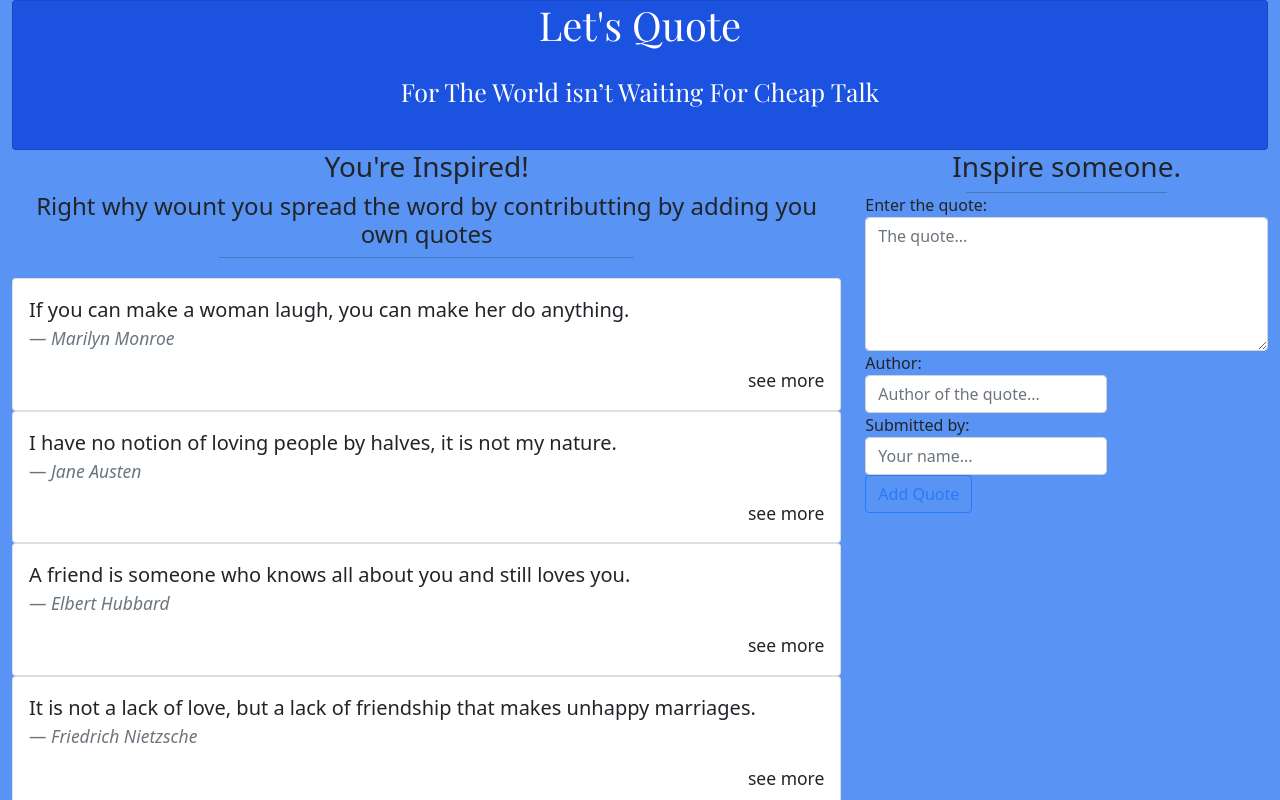
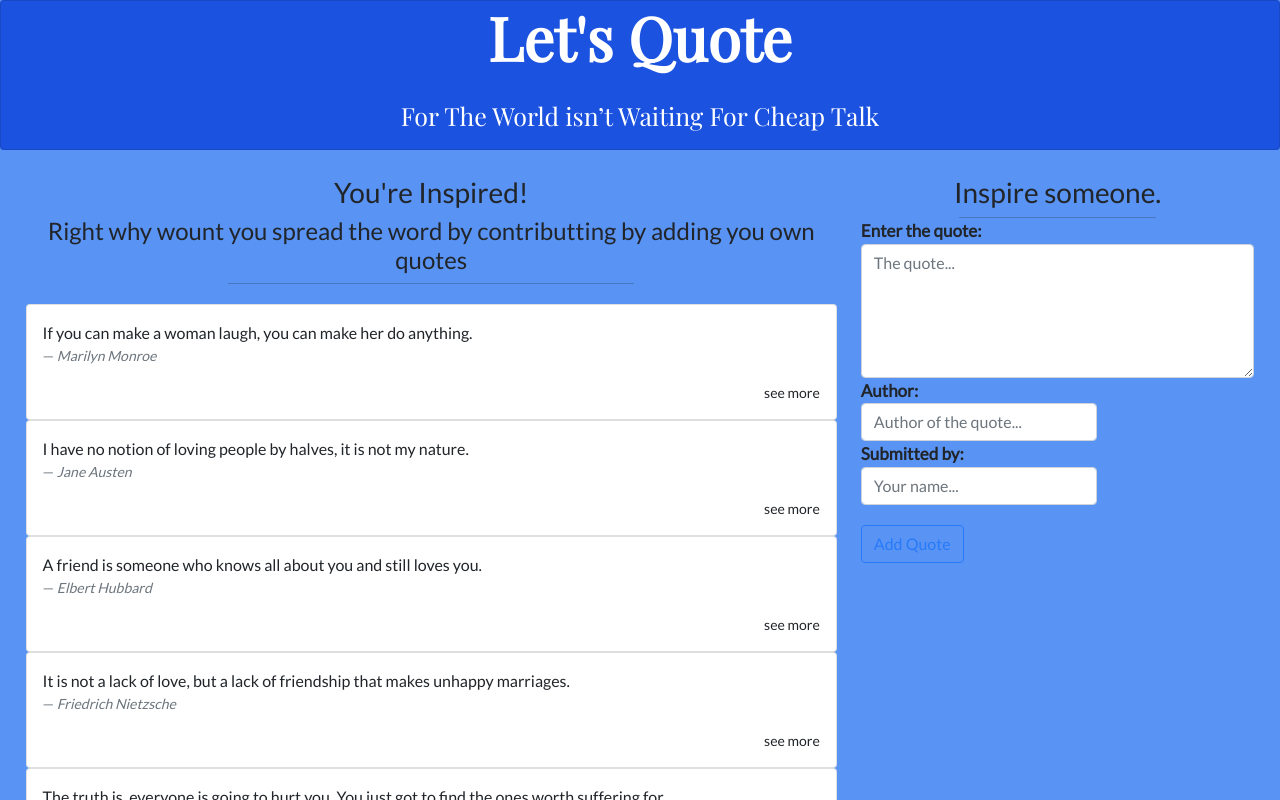
Before and after one commit to freestyletear/quote-angular-trial, an Angular app in the folder Quotify/: page / in a window 1280 px wide. Shown: the top 800 px of the page. Built offline with nearby package versions, Linux system fonts and the light colour scheme.

Commit message:
add image and changes

```diff
--- a/Quotify/src/app/components/quote-form/quote-form.component.css
+++ b/Quotify/src/app/components/quote-form/quote-form.component.css
@@ -0,0 +1,10 @@
+label {
+    font-weight: bold;
+    font-size: 17px;
+}
+.btn-outline-primary {
+    margin-top: 20px;
+}
+button .btn-outline-primary:hover {
+    background-color: mediumblue;
+}
--- a/Quotify/src/app/components/quotify/quotify.component.css
+++ b/Quotify/src/app/components/quotify/quotify.component.css
@@ -1,4 +1,5 @@
 @import url('https://fonts.googleapis.com/css2?family=Playfair+Display&display=swap');
+@import url('https://fonts.googleapis.com/css?family=Lato|Playfair+Display&display=swap');
 
 .jumbotron {
   background-color: #1B52E0;
@@ -75,30 +76,30 @@ hr {
 
 
 
-/* @import url('https://fonts.googleapis.com/css?family=Lato|Playfair+Display&display=swap');
+@import url('https://fonts.googleapis.com/css?family=Lato|Playfair+Display&display=swap');
 
 div.container-fluid {
   padding: 0;
   font-family: 'Lato', sans-serif;
-} */
+}
  /* .header {
   background: rgb(2, 0, 36);
   background: radial-gradient(circle, rgba(2, 0, 36, 1) 0%, rgba(9, 9, 121, 1) 0%, rgba(0, 212, 255, 1) 100%);
   color: white;
 } */
 
-/* h1 {
+ h1 {
   font-family: 'Playfair Display', serif;
-  font-weight: bold;xx
+  font-weight: bold;
   font-size: 60px;
-  padding-top: 3%;
+  /* padding-top: 3%; */
 }
 
-.header img {
+/* .header img {
   width: 80px;
   height: 90px;
   padding-bottom: 40px;
-}
+} */
 
 .row {
   padding: 2%;
@@ -112,7 +113,7 @@ button {
   padding: 2px;
 } */
 
-/* .card {
+ .card {
   margin: 3%;
   width: 20rem;
   transform: translateY(-3px);
@@ -124,10 +125,10 @@ button {
   transform: translateY(-7px);
 }
 
-.cards {
+/* .cards {
   display: flex;
   flex-wrap: wrap;
-}
+} */
 
 small {
   cursor: pointer;
@@ -135,4 +136,4 @@ small {
 
 .nothingToSee {
   padding: 8%;
-}  */
+}
--- a/Quotify/src/app/components/quotify/quotify.component.html
+++ b/Quotify/src/app/components/quotify/quotify.component.html
@@ -38,7 +38,7 @@
         </div>
       </div>
       <div class = "nothingToSee text-center" *ngIf='quotes.length === 0'>
-        <img src="assets/images/sad.png" style="width: 100px; height: 100px">
+        <img src="assets/7.gif" style="width: 100px; height: 100px">
         <p>Oops! Nothing to see here!</p>
         <p>Fill in the form to add a quote.</p>
       </div>
```
Also changed, not shown: Quotify/src/assets/7.gif (added).
